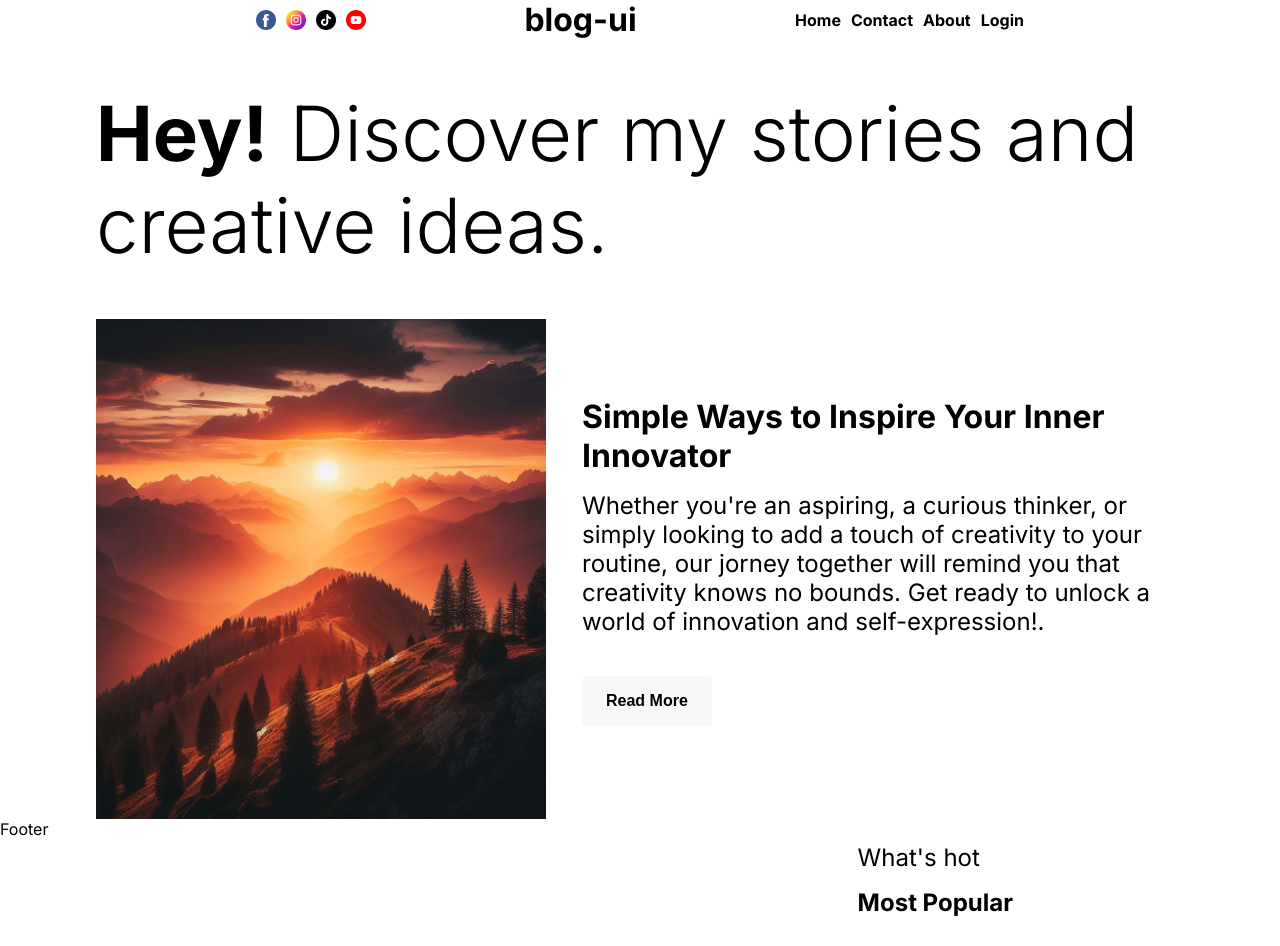
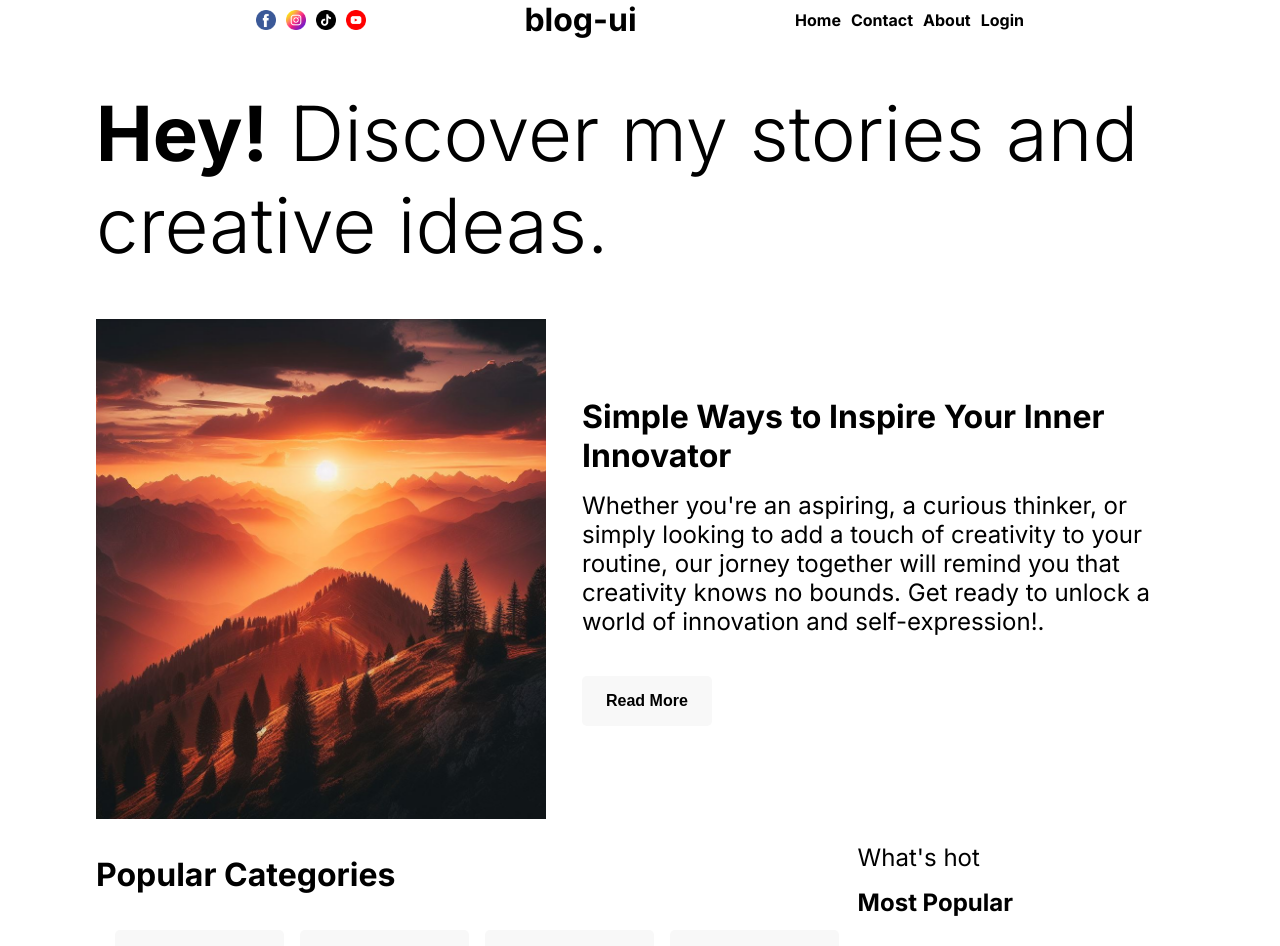
Before and after one commit to Jejugo/blog_ui, a Next.js app: page / in a window 1280 px wide. Shown: the top 946 px of the page. Built offline with nearby package versions, Linux system fonts and the light colour scheme.

Commit message:
feature/PB-9-categories - realizando rebase com develop + realizado a formatação dos arquivos

```diff
--- a/src/app/page.js
+++ b/src/app/page.js
@@ -1,3 +1,6 @@
+"use client"
+
+import Categories from "@/components/Categories"
 import FirstBanner from "@/components/FirstBanner"
 import MostPopular from "@/components/MostPopular"
 
@@ -6,6 +9,7 @@ export default function Home() {
     <>
       <FirstBanner />
       <MostPopular />
+      <Categories />
     </>
   )
 }
```
Also changed, not shown: 1 other file (tests, documents, lock files or other folders).
